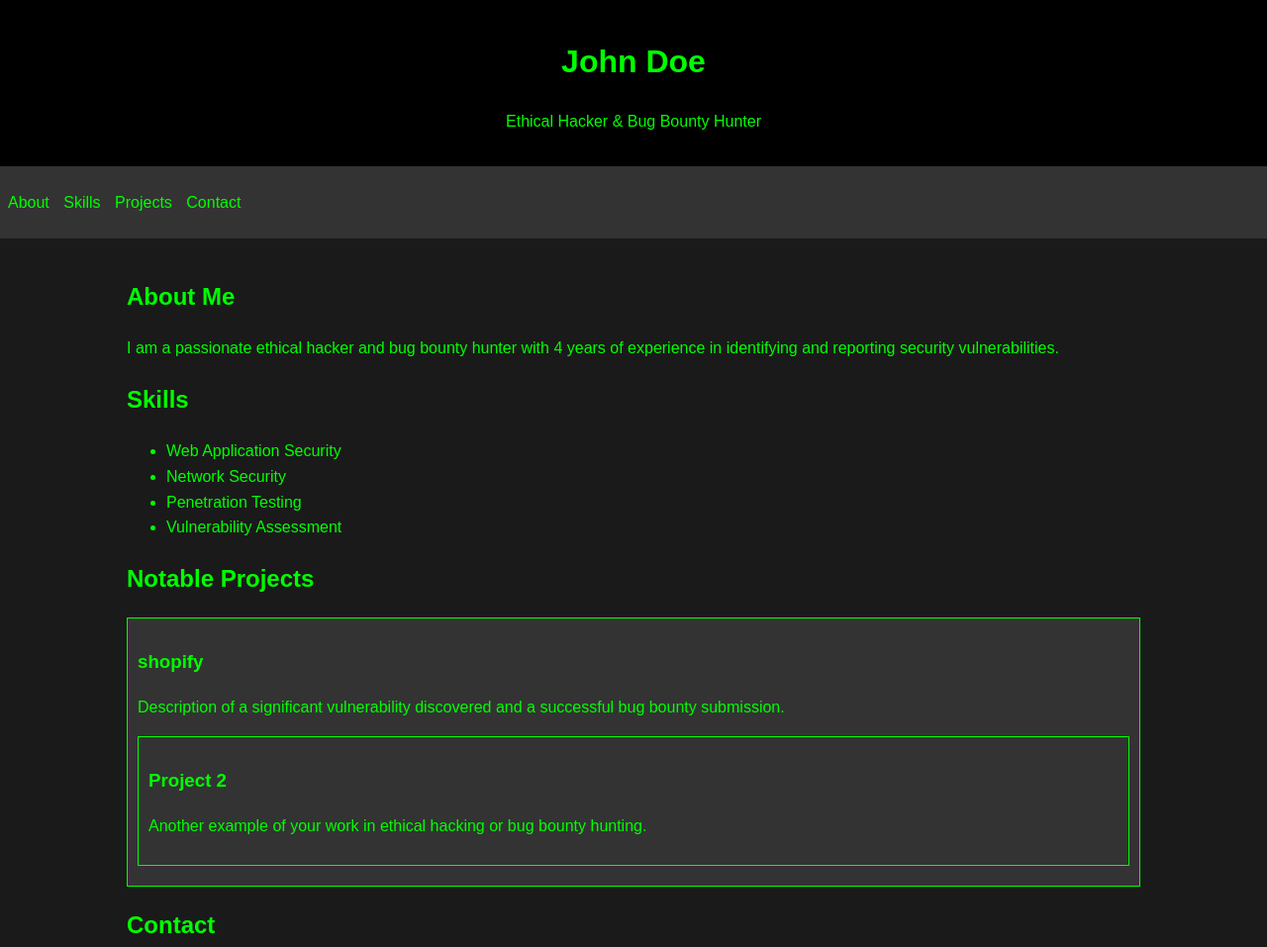
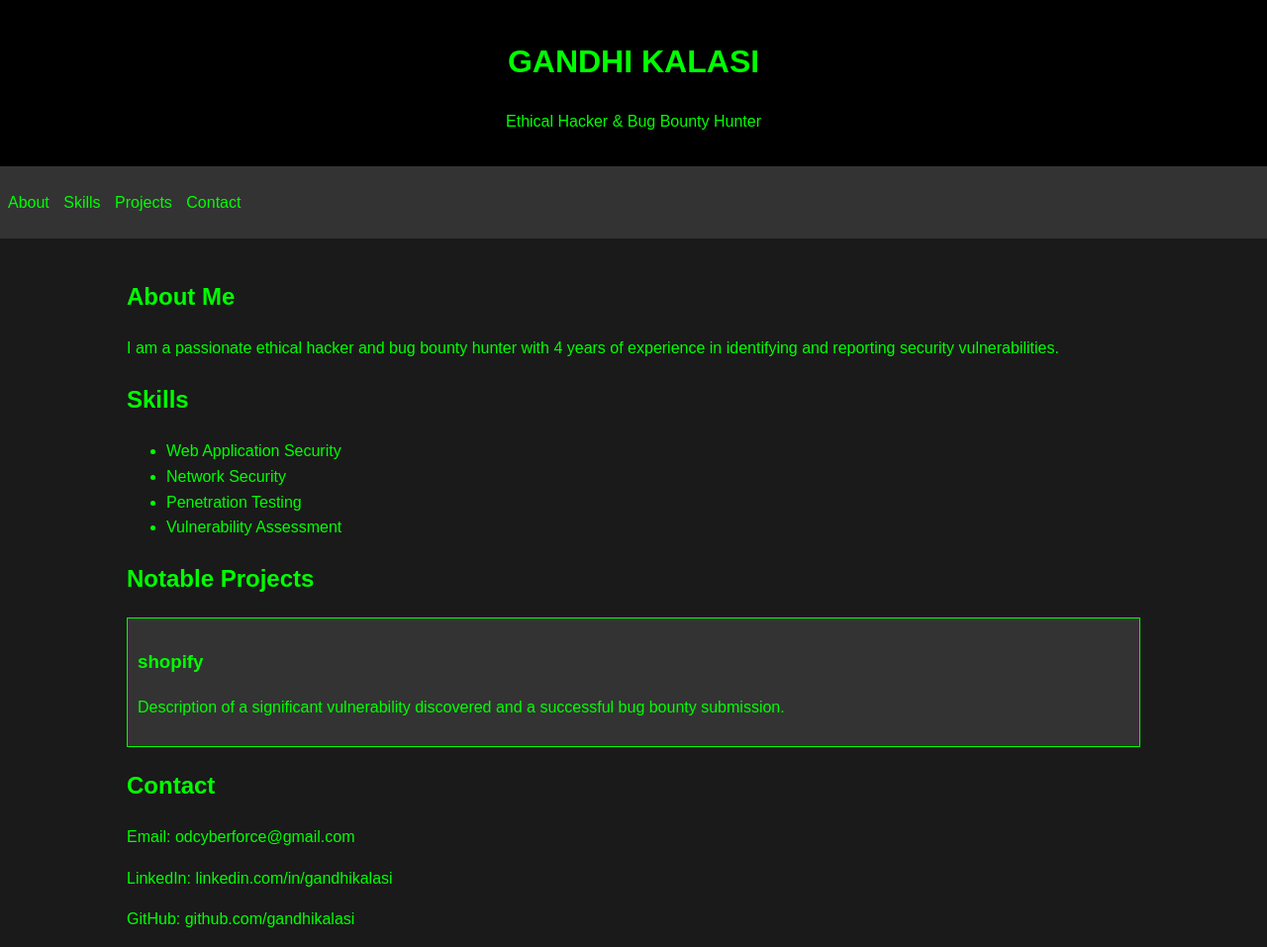
Before and after one commit to GANDHIKALASI/portfolio2, a plain HTML site: page index.html in a window 1280 px wide. Shown: the top 957 px of the page at 99% size. Drawn offline with Linux system fonts and the light colour scheme.

Commit message:
Update index.html

```diff
--- a/index.html
+++ b/index.html
@@ -54,7 +54,7 @@
 </head>
 <body>
     <header>
-        <h1>John Doe</h1>
+        <h1>GANDHI KALASI</h1>
         <p>Ethical Hacker & Bug Bounty Hunter</p>
     </header>
     <nav>
@@ -84,10 +84,7 @@
             <div class="project">
                 <h3>shopify</h3>
                 <p>Description of a significant vulnerability discovered and a successful bug bounty submission.</p>
-            <div class="project">
-                <h3>Project 2</h3>
-                <p>Another example of your work in ethical hacking or bug bounty hunting.</p>
-            </div>
+                </div>
         </section>
         <section id="contact" class="section">
             <h2>Contact</h2>
```
